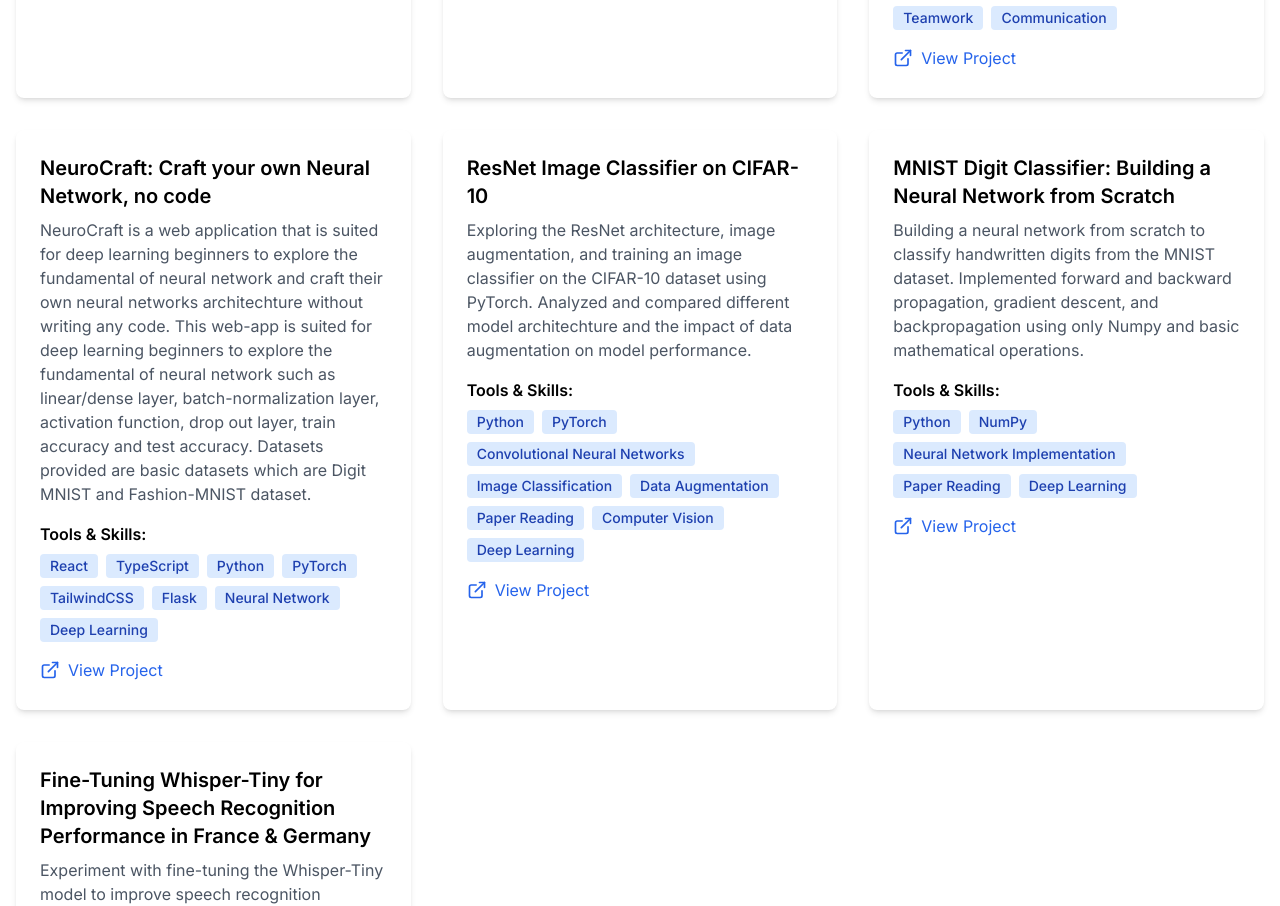
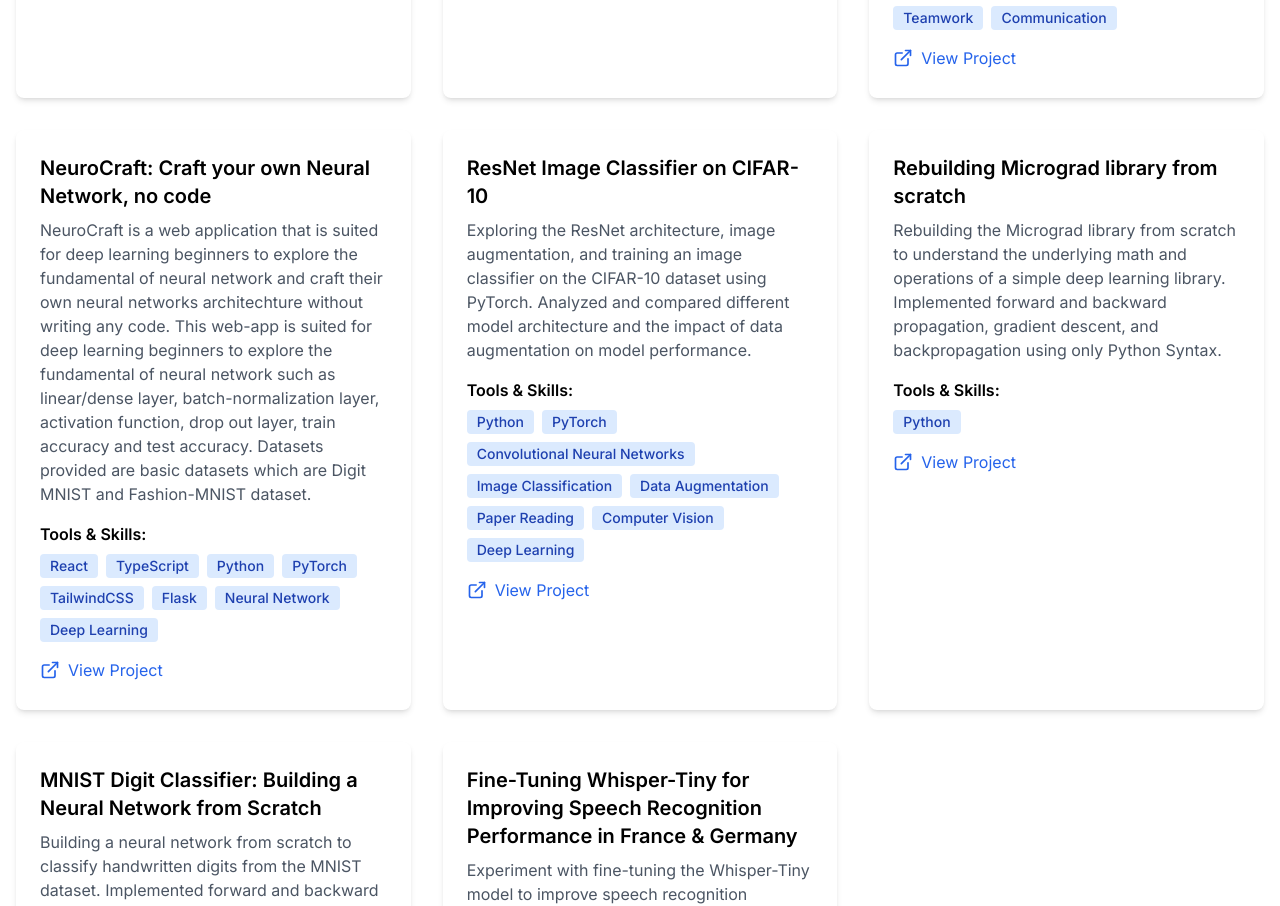
Before and after one commit to HanCreation/CreatedByHan, a React (Vite) app: page /#/Computer-Science in a window 1280 px wide. Shown: the part 1546-2452 px from the top of the page. Built offline with nearby package versions, Linux system fonts and the light colour scheme.

Commit message:
added project

```diff
--- a/src/pages/CodingPage.tsx
+++ b/src/pages/CodingPage.tsx
@@ -36,9 +36,15 @@
   },
   {
     title: "ResNet Image Classifier on CIFAR-10",
-    description: "Exploring the ResNet architecture, image augmentation, and training an image classifier on the CIFAR-10 dataset using  PyTorch. Analyzed and compared different model architechture and the impact of data augmentation on model performance.",
+    description: "Exploring the ResNet architecture, image augmentation, and training an image classifier on the CIFAR-10 dataset using  PyTorch. Analyzed and compared different model architecture and the impact of data augmentation on model performance.",
     skills: ["Python", "PyTorch", "Convolutional Neural Networks", "Image Classification", "Data Augmentation", "Paper Reading", "Computer Vision", "Deep Learning"],
     link: "https://github.com/HanCreation/ResNet-PyTorch"
+  },
+  {
+    title: 'Rebuilding Micrograd library from scratch',
+    description: 'Rebuilding the Micrograd library from scratch to understand the underlying math and operations of a simple deep learning library. Implemented forward and backward propagation, gradient descent, and backpropagation using only Python Syntax.',
+    skills: ['Python'],
+    link: 'https://github.com/HanCreation/micrograd'
   },
   {
     title:"MNIST Digit Classifier: Building a Neural Network from Scratch",
```
